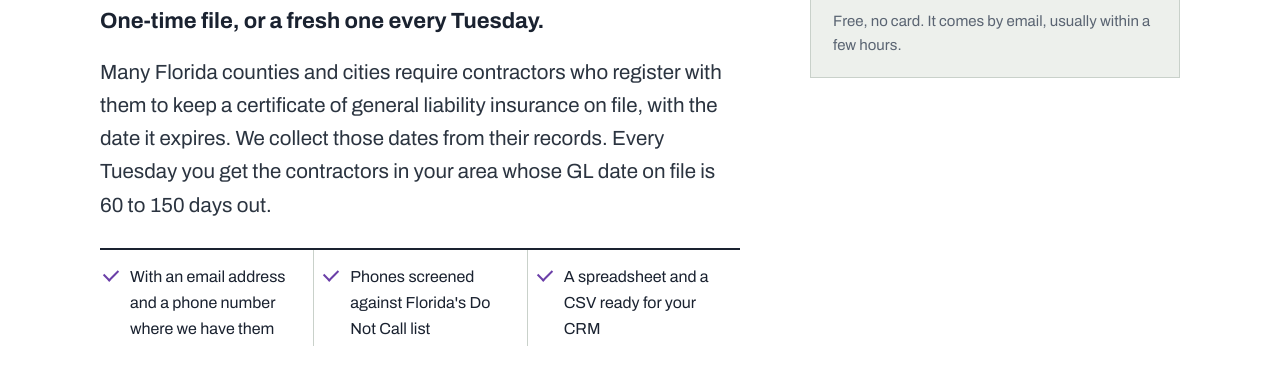
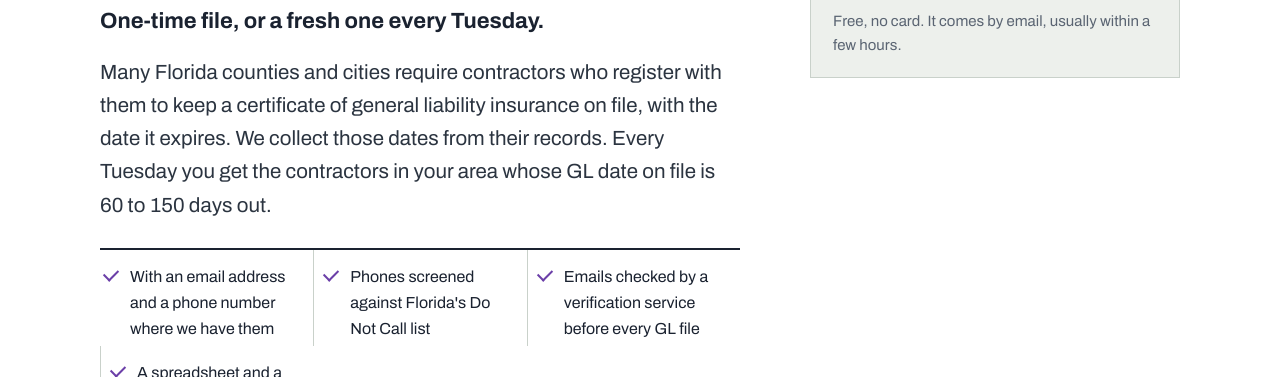
Before and after one commit to kummerventures/licensedigest-site, a plain HTML site: page index.html in a window 1280 px wide. Shown: the part 423-800 px from the top of the page. Drawn offline with Linux system fonts and the light colour scheme.

Commit message:
Home: emails checked by a verification service before every GL file (D-343, Dan's yes 2026-11-16) (#24)
Claude-Session: https://claude.ai/code/session_01KsM2EaCW6Xuch6GqriiUBe

Co-authored-by: Claude <noreply@anthropic.com>

```diff
--- a/index.html
+++ b/index.html
@@ -247,6 +247,7 @@ footer .fnav a:hover{text-decoration:underline}
       <ul class="facts">
         <li>With an email address and a phone number where we have them</li>
         <li>Phones screened against Florida's Do Not Call list</li>
+        <li>Emails checked by a verification service before every GL file</li>
         <li>A spreadsheet and a CSV ready for your CRM</li>
       </ul>
     </div>
```
